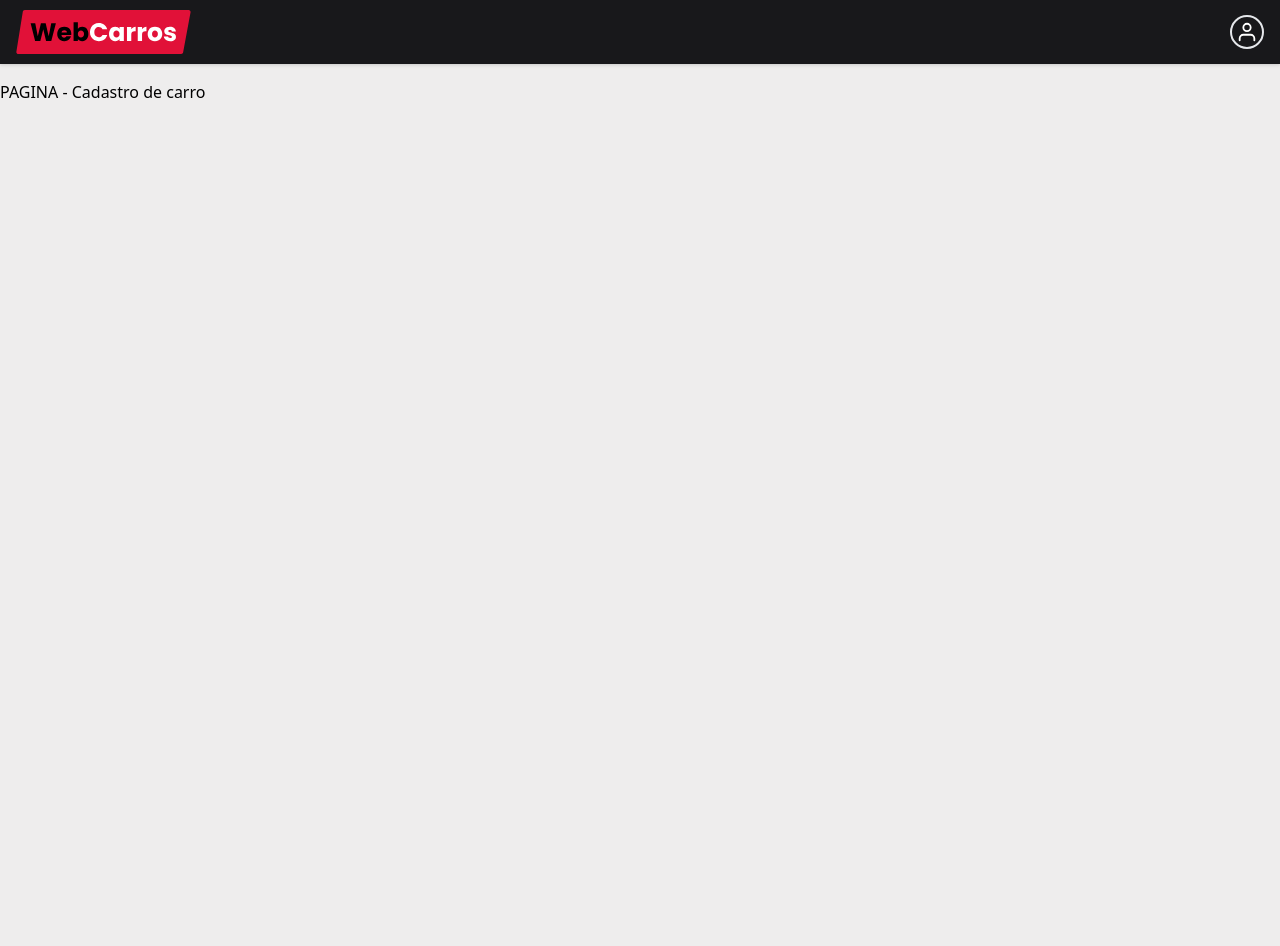
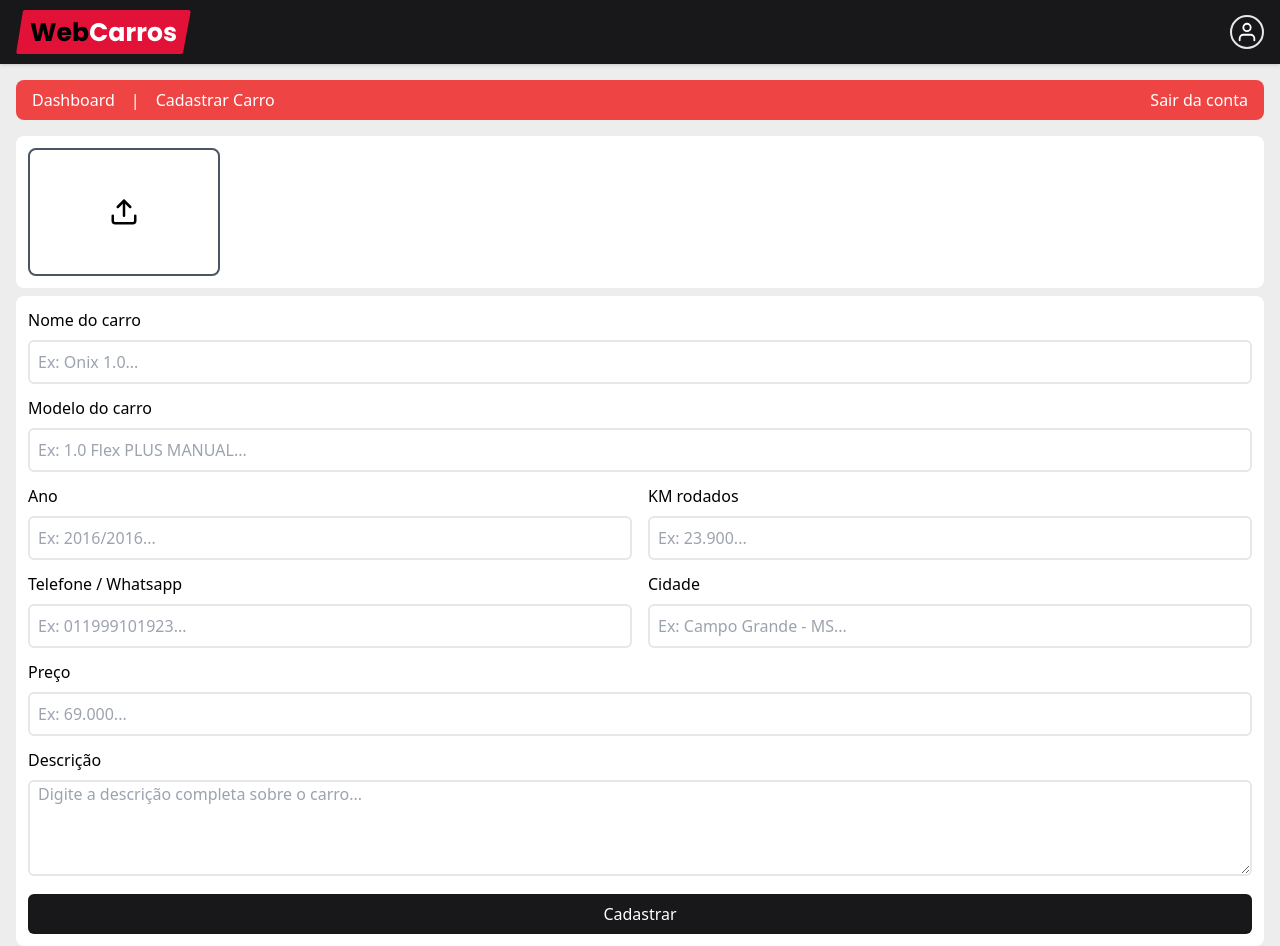
Before and after one commit to Denis-moreira98/projeto_webcarros, a React (Vite) app: page /dashboard/new in a window 1280 px wide. Before the commit the page ends 800 px from the top, so only its background shows below. Built offline with nearby package versions, Linux system fonts and the light colour scheme; no server answers; sample sign-in values are in the browser's storage.

Commit message:
feat: formulário de cadastro de carros

```diff
--- /dev/null
+++ b/src/components/panelHeader/index.tsx
@@ -0,0 +1,19 @@
+import { Link } from "react-router-dom";
+import { signOut } from "firebase/auth";
+import { auth } from "../../services/firebaseConnection";
+
+export function DashboardPanel() {
+   async function handleLogout() {
+      await signOut(auth);
+   }
+
+   return (
+      <div className=" w-full items-center flex h-10 bg-red-500 rounded-lg text-white font-medium gap-4 px-4 mb-4">
+         <Link to="/dashboard">Dashboard</Link> |
+         <Link to="/dashboard/new">Cadastrar Carro</Link>
+         <button className="ml-auto" onClick={handleLogout}>
+            Sair da conta
+         </button>
+      </div>
+   );
+}
--- a/src/pages/dashboard/index.tsx
+++ b/src/pages/dashboard/index.tsx
@@ -1,7 +1,10 @@
+import { Container } from "../../components/container";
+import { DashboardPanel } from "../../components/panelHeader";
+
 export function Dashboard() {
    return (
-      <div>
-         <h1>PAGINA - Dasboard</h1>
-      </div>
+      <Container>
+         <DashboardPanel />
+      </Container>
    );
 }
--- a/src/pages/dashboard/new/index.tsx
+++ b/src/pages/dashboard/new/index.tsx
@@ -1,7 +1,173 @@
+import { Container } from "../../../components/container";
+import { DashboardPanel } from "../../../components/panelHeader";
+import { FiUpload } from "react-icons/fi";
+
+import { useForm } from "react-hook-form";
+import { Input } from "../../../components/input";
+import { z } from "zod";
+import { zodResolver } from "@hookform/resolvers/zod";
+
+const scheme = z.object({
+   name: z.string().nonempty("O campo nome é obrigatório"),
+   model: z.string().nonempty("O modelo nome é obrigatório"),
+   year: z.string().nonempty("O ano do carro é obrigatório"),
+   km: z.string().nonempty("O km do carro é obrigatório"),
+   price: z.string().nonempty("O preço é obrigatório"),
+   city: z.string().nonempty("A cidade é obrigatória"),
+   whatsapp: z
+      .string()
+      .min(1, "O telefone é obrigatório")
+      .refine((value) => /^(\d{10,12})$/.test(value), {
+         message: "Numero de telefone invalido",
+      }),
+   description: z.string().nonempty("A descrição é obrigatória"),
+});
+
+type FormData = z.infer<typeof scheme>;
+
 export function New() {
+   const {
+      register,
+      handleSubmit,
+      formState: { errors },
+      reset,
+   } = useForm<FormData>({
+      resolver: zodResolver(scheme),
+      mode: "onChange",
+   });
+
+   function onSubmit(data: FormData) {
+      console.log(data);
+   }
+
    return (
       <div>
-         <h1>PAGINA - Cadastro de carro</h1>
+         <Container>
+            <DashboardPanel />
+
+            <div className="w-full bg-white p-3 rounded-lg flex flex-col sm:flex-row items-center gap-2">
+               <button className="border-2 w-48 rounded-lg flex items-center justify-center cursor-pointer border-gray-600 h-32 md:w-48">
+                  <div className="absolute cursor-pointer">
+                     <FiUpload size={30} color="#000" />
+                  </div>
+                  <div className="cursor-pointer">
+                     <input
+                        type="file"
+                        accept="image/*"
+                        className="opacity-0 cursor-pointer"
+                     />
+                  </div>
+               </button>
+            </div>
+
+            <div className="w-full bg-white p-3 rounded-lg flex flex-col sm:flex-row items-center gap-2 mt-2">
+               <form className="w-full" onSubmit={handleSubmit(onSubmit)}>
+                  <div className="mb-3">
+                     <p className="mb-2 font-medium">Nome do carro</p>
+                     <Input
+                        type="text"
+                        register={register}
+                        name="name"
+                        error={errors.name?.message}
+                        placeholder="Ex: Onix 1.0..."
+                     />
+                  </div>
+
+                  <div className="mb-3">
+                     <p className="mb-2 font-medium">Modelo do carro</p>
+                     <Input
+                        type="text"
+                        register={register}
+                        name="model"
+                        error={errors.model?.message}
+                        placeholder="Ex: 1.0 Flex PLUS MANUAL..."
+                     />
+                  </div>
+
+                  <div className="flex w-full mb-3 flex-row items-center gap-4">
+                     <div className="w-full">
+                        <p className="mb-2 font-medium">Ano</p>
+                        <Input
+                           type="text"
+                           register={register}
+                           name="year"
+                           error={errors.year?.message}
+                           placeholder="Ex: 2016/2016..."
+                        />
+                     </div>
+
+                     <div className="w-full">
+                        <p className="mb-2 font-medium">KM rodados</p>
+                        <Input
+                           type="text"
+                           register={register}
+                           name="km"
+                           error={errors.km?.message}
+                           placeholder="Ex: 23.900..."
+                        />
+                     </div>
+                  </div>
+
+                  <div className="flex w-full mb-3 flex-row items-center gap-4">
+                     <div className="w-full">
+                        <p className="mb-2 font-medium">Telefone / Whatsapp</p>
+                        <Input
+                           type="text"
+                           register={register}
+                           name="whatsapp"
+                           error={errors.whatsapp?.message}
+                           placeholder="Ex: 011999101923..."
+                        />
+                     </div>
+
+                     <div className="w-full">
+                        <p className="mb-2 font-medium">Cidade</p>
+                        <Input
+                           type="text"
+                           register={register}
+                           name="city"
+                           error={errors.city?.message}
+                           placeholder="Ex: Campo Grande - MS..."
+                        />
+                     </div>
+                  </div>
+
+                  <div className="mb-3">
+                     <p className="mb-2 font-medium">Preço</p>
+                     <Input
+                        type="text"
+                        register={register}
+                        name="price"
+                        error={errors.price?.message}
+                        placeholder="Ex: 69.000..."
+                     />
+                  </div>
+
+                  <div className="mb-3">
+                     <p className="mb-2 font-medium">Descrição</p>
+                     <textarea
+                        className="border-2 w-full rounded-md h-24 px-2"
+                        {...register("description")}
+                        name="description"
+                        id="description"
+                        placeholder="Digite a descrição completa sobre o carro..."
+                     />
+                     {errors.description && (
+                        <p className="mb-1 text-red-500">
+                           {errors.description.message}
+                        </p>
+                     )}
+                  </div>
+
+                  <button
+                     type="submit"
+                     className="w-full rounded-md bg-zinc-900 text-white font-medium h-10"
+                  >
+                     Cadastrar
+                  </button>
+               </form>
+            </div>
+         </Container>
       </div>
    );
 }
```
